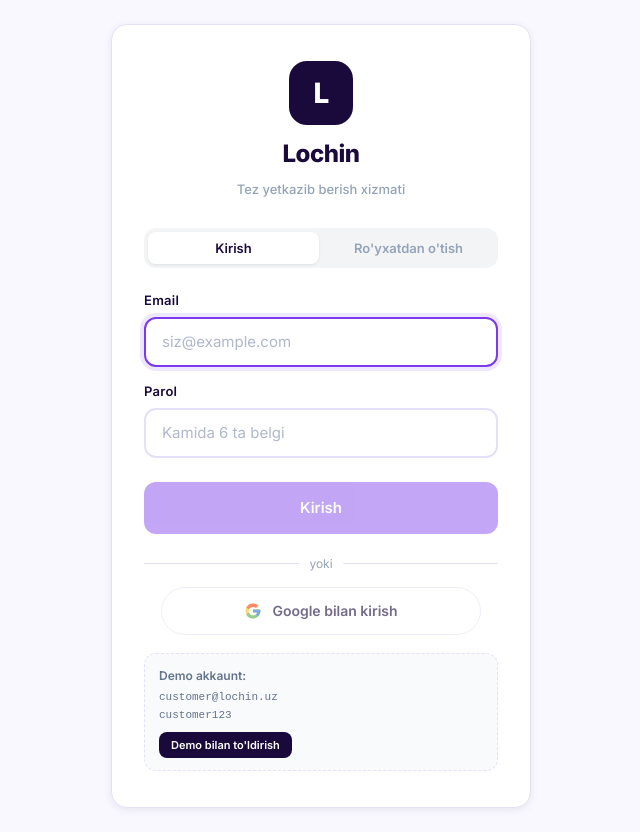
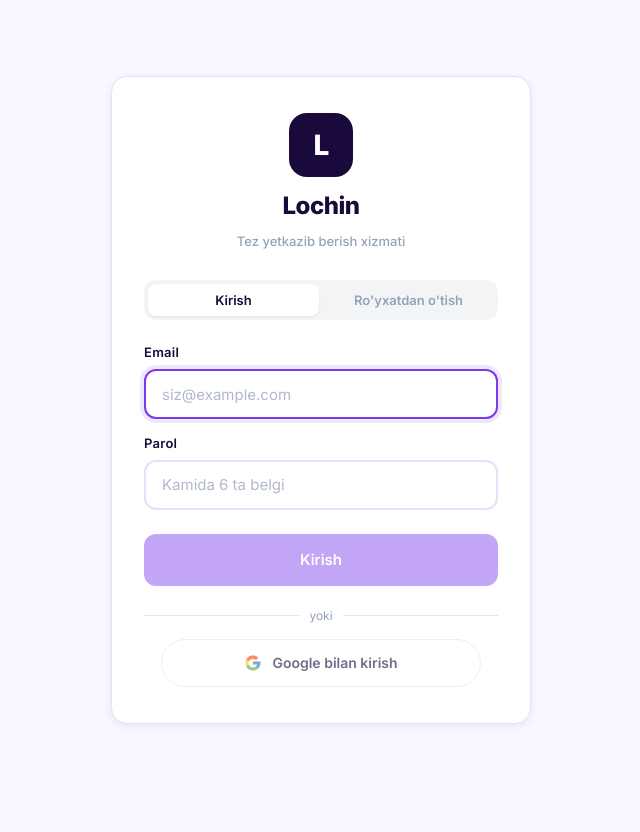
Before and after one commit to soliyevdoston/Ibrohimjon-BMI, a Next.js app in the folder apps/customer/: page /login in a window 1280 px wide. Shown: the whole page, without its empty margins (319-959 px from the left). After the commit the page ends 800 px from the top, so only its background shows below. Built offline with nearby package versions, Linux system fonts and the light colour scheme; no server answers.

Commit message:
Refactor code structure for improved readability and maintainability

```diff
--- a/apps/customer/app/login/page.tsx
+++ b/apps/customer/app/login/page.tsx
@@ -83,12 +83,6 @@
     } finally {
       setLoading(false);
     }
-  };
-
-  const fillDemo = () => {
-    setEmail('customer@lochin.uz');
-    setPassword('customer123');
-    setMode('login');
   };
 
   const handleGoogleCredential = useCallback(async (idToken: string) => {
@@ -307,35 +301,6 @@
           </>
         )}
 
-        <div style={{
-          marginTop: 18,
-          padding: '12px 14px',
-          background: 'var(--surface-2, #f9fafb)',
-          border: '1px dashed var(--border, #e5e7eb)',
-          borderRadius: 12,
-          fontSize: 12,
-          color: 'var(--text-secondary)',
-        }}>
-          <div style={{ fontWeight: 600, marginBottom: 4 }}>Demo akkaunt:</div>
-          <div style={{ fontFamily: 'monospace', fontSize: 11, lineHeight: 1.6 }}>
-            customer@lochin.uz<br />customer123
-          </div>
-          <button
-            type="button"
-            onClick={fillDemo}
-            style={{
-              marginTop: 8,
-              border: 'none',
-              background: 'var(--text)',
-              color: 'var(--surface)',
-              padding: '6px 12px',
-              borderRadius: 8,
-              fontSize: 11,
-              fontWeight: 600,
-              cursor: 'pointer',
-            }}
-          >Demo bilan to&apos;ldirish</button>
-        </div>
       </form>
     </div>
   );
```
Also changed, not shown: 1 other file (tests, documents, lock files or other folders).
